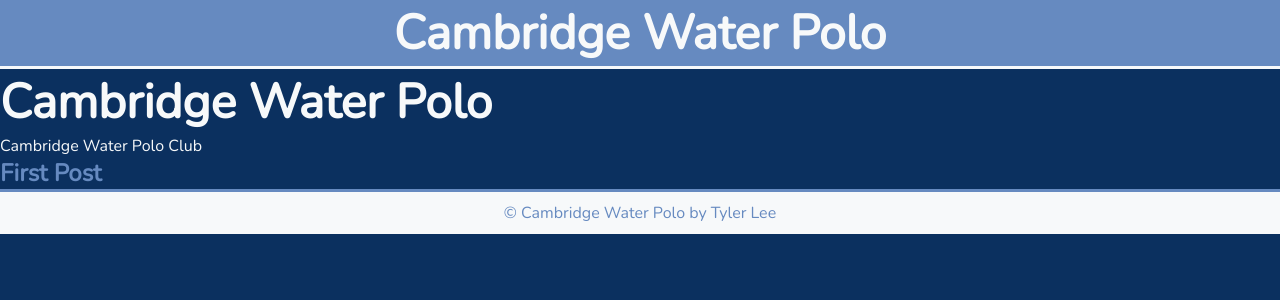
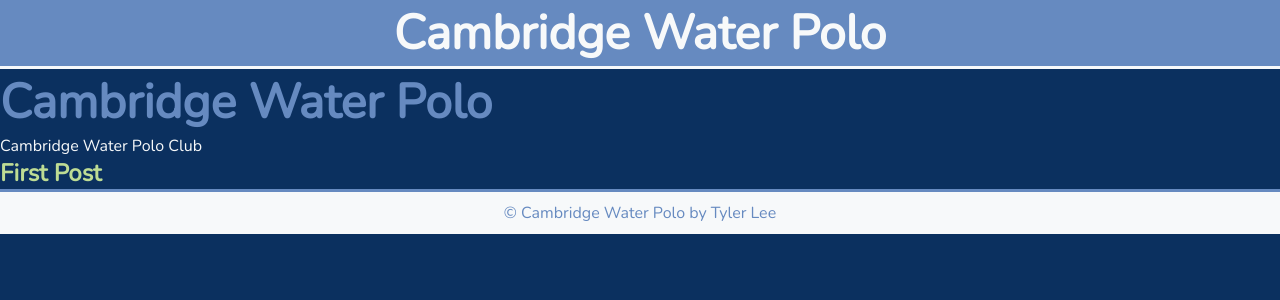
Before and after one commit to cambridge-water-polo/cambridge-water-polo.github.io, a Jekyll site: the page built from index.html, in a window 1280 px wide. Shown: the top 300 px of the page. Built offline with Jekyll 4.4.1, drawn with Linux system fonts in a browser that asks for light colours.

Commit message:
update website

```diff
--- /dev/null
+++ b/_includes/home.html
@@ -0,0 +1,8 @@
+<h1>{{ site.title }}</h1>
+<p>{{ site.description }}</p>
+
+{% for post in site.posts %}
+    <a href="{{ post.url }}">
+        <h2>{{ post.title }}</h2>
+    </a>
+{% endfor %}
--- a/assets/css/1-tools/_colors.sass
+++ b/assets/css/1-tools/_colors.sass
@@ -2,6 +2,6 @@
 $theme-primary: #668AC0
 $theme-secondary: #F7F9FA
 $theme-tertiary: #F7F9FA
-$theme-alternate: #7C7E7C
+$theme-alternate: #BEDC94
 $theme-background: #0B305F
 // $theme-background: #185189
--- a/assets/css/2-basics/_body-elements.sass
+++ b/assets/css/2-basics/_body-elements.sass
@@ -17,7 +17,7 @@
 h1
   font-size: 48px
   font-family: $font-heading
-  color: $theme-secondary
+  color: $theme-primary
 
 h2, h3, h4, h5, h6
   font-family: $font-body
@@ -28,7 +28,7 @@
 
 a
   text-decoration: none
-  color: $theme-primary
+  color: $theme-alternate
 
 ul, li
   margin: 0
--- a/assets/css/main.css
+++ b/assets/css/main.css
@@ -18,7 +18,7 @@
 h1 {
   font-size: 48px;
   font-family: "Nunito", sans-serif;
-  color: #F7F9FA; }
+  color: #668AC0; }
 
 h2, h3, h4, h5, h6 {
   font-family: "Nunito", sans-serif; }
@@ -29,7 +29,7 @@
 
 a {
   text-decoration: none;
-  color: #668AC0; }
+  color: #BEDC94; }
 
 ul, li {
   margin: 0; }
--- a/index.html
+++ b/index.html
@@ -2,11 +2,4 @@
 layout: default
 ---
 
-<h1>{{ site.title }}</h1>
-<p>{{ site.description }}</p>
-
-{% for post in site.posts %}
-    <a href="{{ post.url }}">
-        <h2>{{ post.title }}</h2>
-    </a>
-{% endfor %}
+{% include home.html %}
```
Also changed, not shown: 3 other files.
